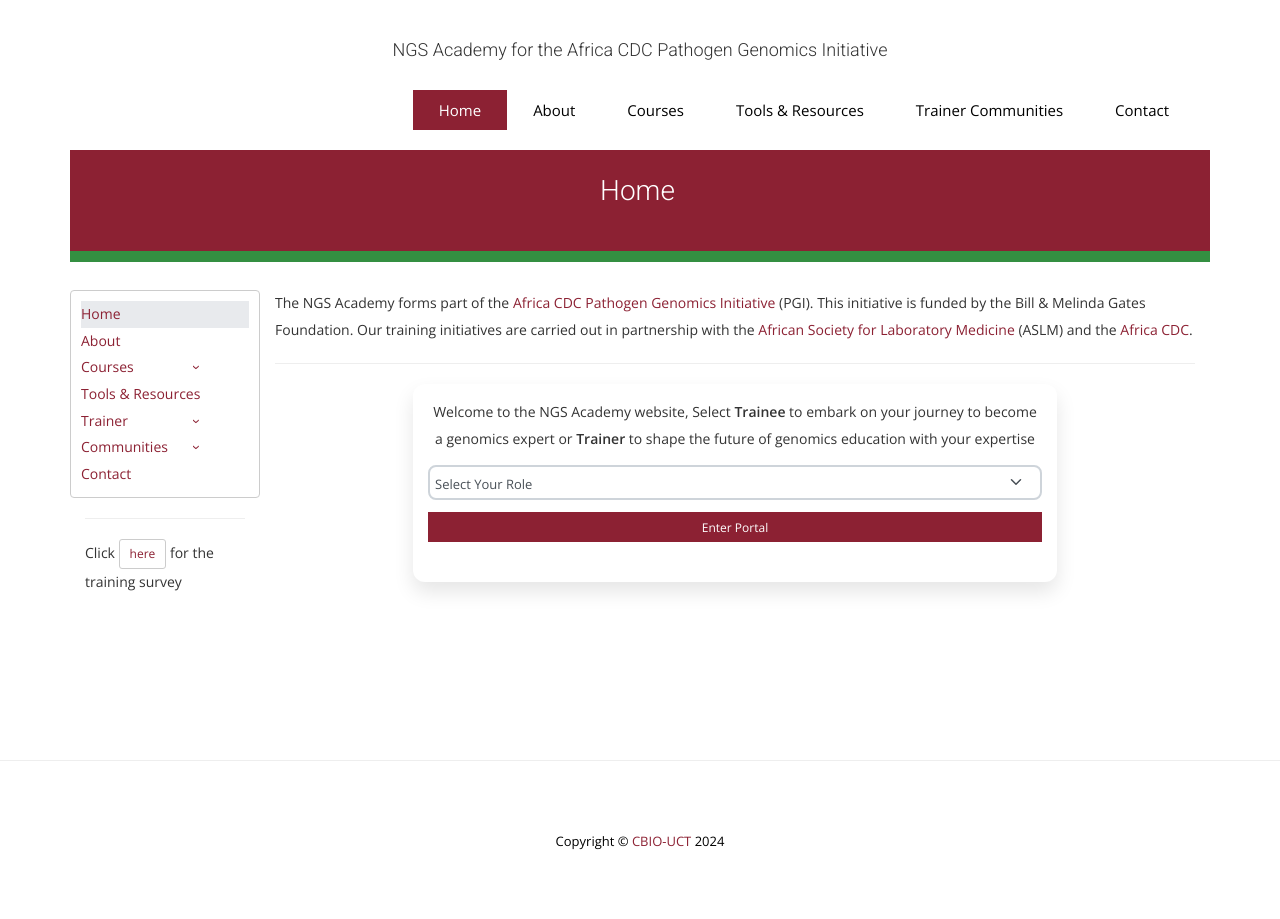
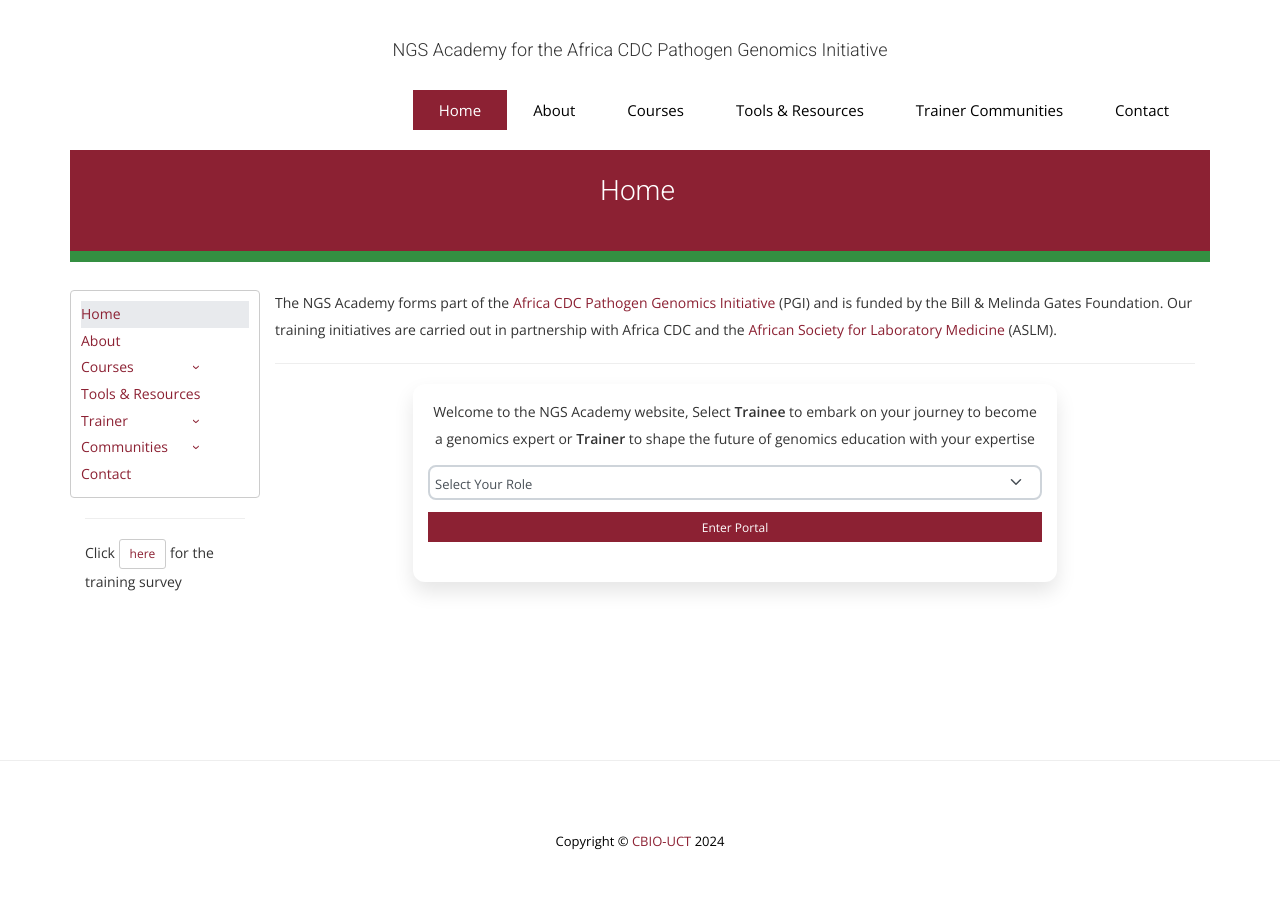
Before and after one commit to uct-cbio/ngs-academy, a Jekyll site: the page built from index.html, in a window 1280 px wide. Built offline with Jekyll 4.4.1, drawn with Linux system fonts in a browser that asks for light colours; nearby versions of some CDN libraries; some web fonts are replaced; library files that are not in the unit come from our copies; comment, search, counter and statistics services are not loaded.

```diff
--- a/_includes/subpage-intro.html
+++ b/_includes/subpage-intro.html
@@ -1,3 +1,3 @@
 <section>
-    The NGS Academy forms part of the <a href="https://africacdc.org/institutes/ipg/" target="_blank"> Africa CDC Pathogen Genomics Initiative</a> (PGI). This initiative is funded by the Bill & Melinda Gates Foundation. Our training initiatives are carried out in partnership with the <a href="https://aslm.org/" target="_blank">African Society for Laboratory Medicine</a> (ASLM) and the <a href="https://africacdc.org/" target="_blank"> Africa CDC</a>.
+    The NGS Academy forms part of the <a href="https://africacdc.org/institutes/ipg/" target="_blank"> Africa CDC Pathogen Genomics Initiative</a> (PGI) and is funded by the Bill & Melinda Gates Foundation. Our training initiatives are carried out in partnership with Africa CDC and the <a href="https://aslm.org/" target="_blank"> African Society for Laboratory Medicine</a> (ASLM).
 </section>
```
